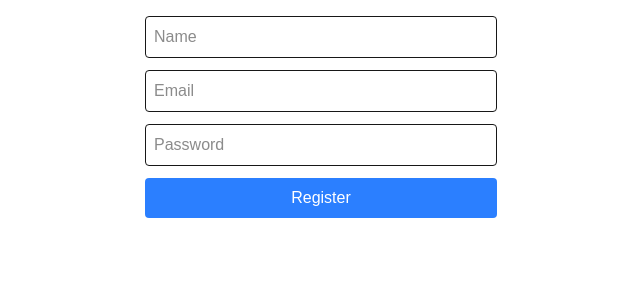
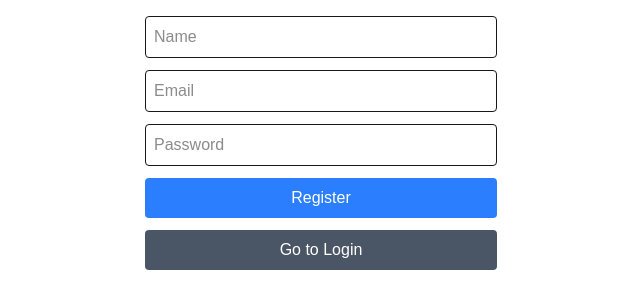
Before and after one commit to rutwikdadgal/Next.js-register-login-Application, a Next.js app: page /register in a window 1280 px wide. Shown: the top 308 px of the page, without its empty margins (319-959 px from the left). Built offline with nearby package versions, Linux system fonts and the light colour scheme.

Commit message:
Update page.js

```diff
--- a/app/register/page.js
+++ b/app/register/page.js
@@ -1,9 +1,11 @@
-"use client";   // 👈 required in App Router client components
+"use client"; // 👈 required in App Router client components
 
 import { useState } from "react";
+import { useRouter } from "next/navigation"; // App Router navigation
 
 export default function Register() {
   const [form, setForm] = useState({ name: "", email: "", password: "" });
+  const router = useRouter();
 
   const handleSubmit = async (e) => {
     e.preventDefault();
@@ -28,6 +30,10 @@ export default function Register() {
       console.error(err);
       alert("Something went wrong. Check console.");
     }
+  };
+
+  const handleLoginRedirect = () => {
+    router.push("/login"); // Redirect to login page
   };
 
   return (
@@ -56,6 +62,15 @@ export default function Register() {
       <button type="submit" className="bg-blue-500 text-white p-2 rounded">
         Register
       </button>
+
+      {/* 👇 Login Button */}
+      <button
+        type="button"
+        onClick={handleLoginRedirect}
+        className="bg-gray-600 text-white p-2 rounded"
+      >
+        Go to Login
+      </button>
     </form>
   );
 }
```
